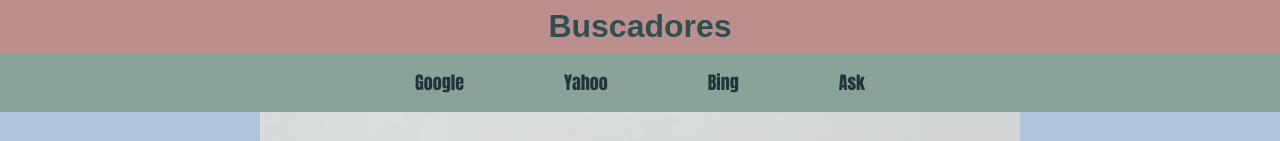
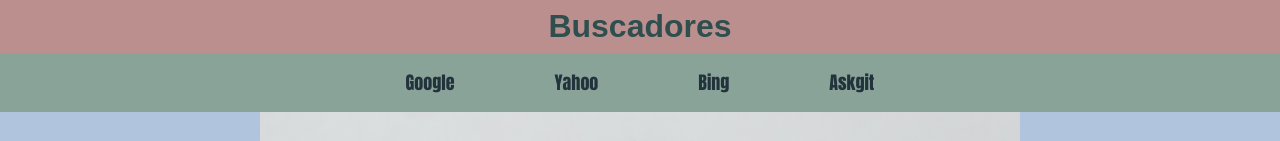
Before and after one commit to Electrocisko/PrimerProyecto, a website: page index.html in a window 1280 px wide. Shown: the top 141 px of the page. Drawn offline with Linux system fonts and the light colour scheme.

Commit message:
probando git

```diff
--- a/index.html
+++ b/index.html
@@ -18,7 +18,7 @@
            <li><a href="https://www.google.com/" target="_blank">Google</a></li>
            <li><a href="https://espanol.yahoo.com/?p=us" target="_blank">Yahoo</a></li>
            <li><a href="https://www.bing.com/?setlang=es" target="_blank">Bing</a></li>
-           <li><a href="https://www.ask.com/?qo=logo" target="_blank">Ask</a></li>
+           <li><a href="https://www.ask.com/?qo=logo" target="_blank">Askgit </a></li>
        </ul>
     </main>
     <section>
```
